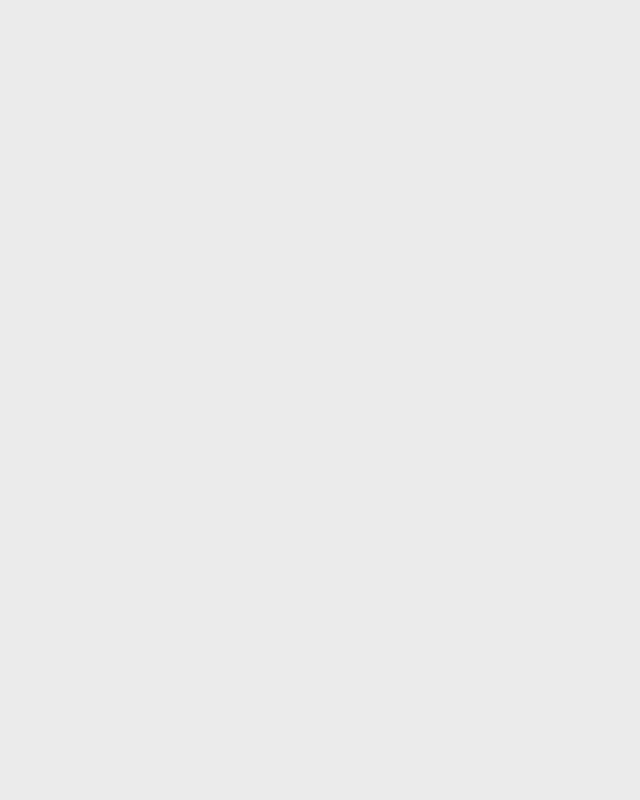
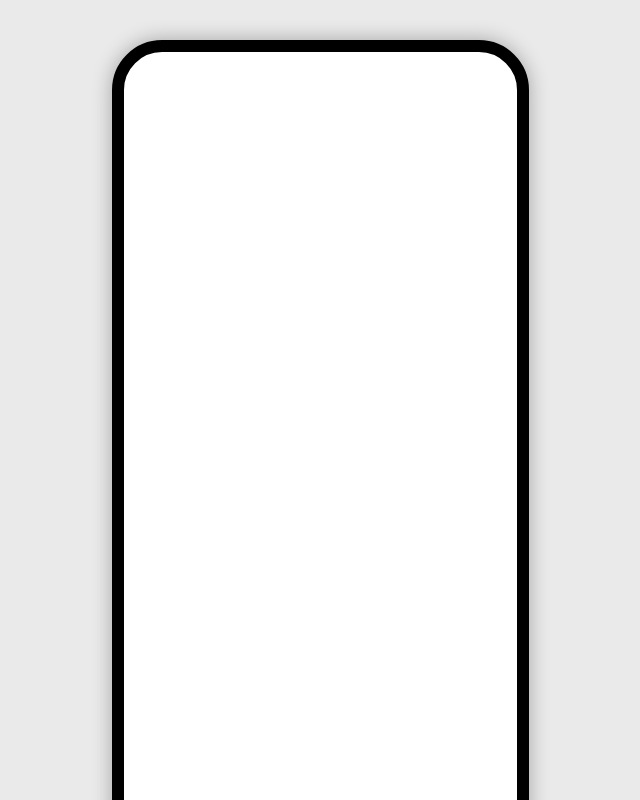
Before and after one commit to yoobin02/scopsReservPj, a React (Create React App) app in the folder projectNameFront/: page /mainPage in a window 1280 px wide. Before the commit this address had no page. Shown: the top 800 px of the page, without its empty margins (320-960 px from the left). Built offline with nearby package versions, Linux system fonts and the light colour scheme.

Commit message:
회의 후 수정

```diff
--- a/projectNameFront/src/pages/LoginPage.css
+++ b/projectNameFront/src/pages/LoginPage.css
@@ -39,8 +39,8 @@
   padding: 20px;
   margin-bottom: 20px;           /* 입력창 간격 */
   box-sizing: border-box;        /* padding 포함해서 width 계산 */
-  border: 1px solid #ccc;        /* 테두리 */
-  border-radius: 4px;            /* 모서리 둥글게 */
+  border: none;        /* 테두리 */
+  border-bottom: 1.5px solid #000000;
 }
 
 /* 신규 부원 등록 링크 */
--- a/projectNameFront/src/pages/LoginPage.jsx
+++ b/projectNameFront/src/pages/LoginPage.jsx
@@ -1,9 +1,11 @@
 import './LoginPage.css';
 
+import { useNavigate } from 'react-router-dom';
 import { useState, useEffect } from 'react';
 import axios from 'axios';
 
 function LoginPage() {
+  const navigate = useNavigate();
   const [studentId, setStudentId] = useState('');
   const [password, setPassword] = useState('');
   const [message, setMessage] = useState('');
@@ -21,12 +23,12 @@ function LoginPage() {
   })
   .then(response => {
     console.log('로그인 성공:', response.data);
+    navigate('/mainPage');
   })
   .catch(error => {
     console.error('로그인 실패:', error);
   });
 };
-
 
   return (
     <div className="phone-frame">
--- /dev/null
+++ b/projectNameFront/src/pages/MainPage.css
@@ -0,0 +1,10 @@
+.phone-frame {
+  width: 393px;                  /* iPhone 16 Pro 가로폭 */
+  height: 852px;                 /* iPhone 16 Pro 세로높이 */
+  border: 12px solid #000;       /* 두꺼운 테두리로 휴대폰 느낌 */
+  border-radius: 50px;           /* 모서리 둥글게 */
+  margin: 40px auto;             /* 브라우저 중앙에 배치 */
+  overflow: hidden;              /* 내부 내용 넘치면 숨김 */
+  box-shadow: 0 0 20px rgba(0,0,0,0.3); /* 입체감 그림자 */
+  background: #fff;              /* 내부 배경 흰색 */
+}
--- /dev/null
+++ b/projectNameFront/src/pages/MainPage.jsx
@@ -0,0 +1,16 @@
+import './MainPage.css';
+
+import { useState, useEffect } from 'react';
+import axios from 'axios';
+
+function MainPage() {
+
+
+  return (
+    <div className="phone-frame">
+
+    </div>
+  );
+}
+
+export default MainPage;
--- a/projectNameFront/src/routes/Router.jsx
+++ b/projectNameFront/src/routes/Router.jsx
@@ -1,11 +1,14 @@
 import { BrowserRouter, Routes, Route } from 'react-router-dom';
 import LoginPage from '../pages/LoginPage';
+import MainPage from '../pages/MainPage';
+
 
 function Router() {
   return (
     <BrowserRouter>
       <Routes>
         <Route path="/scops/main" element={<LoginPage />} />
+        <Route path="/mainPage" element={<MainPage />} />
       </Routes>
     </BrowserRouter>
   );
```
